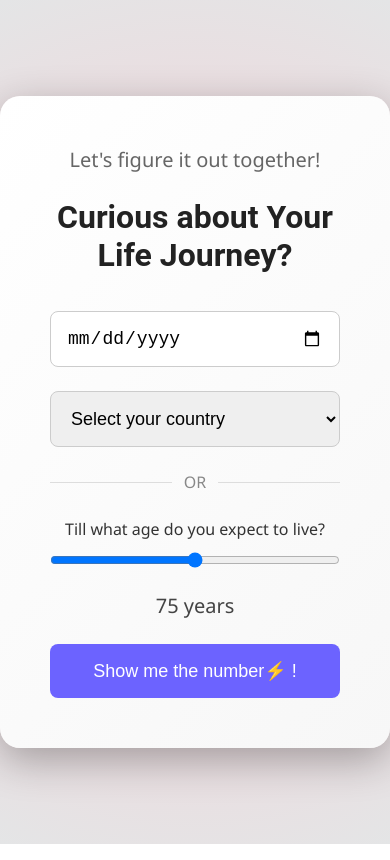
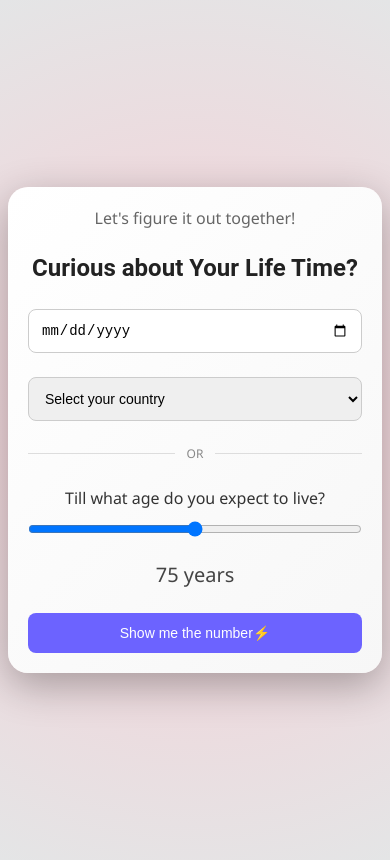
Before and after one commit to prajwalnayak7/ttl, a plain HTML site: page index.html in a window 390 px wide. Drawn offline with Linux system fonts and the light colour scheme; no server answers.

Commit message:
Update index.html

```diff
--- a/index.html
+++ b/index.html
@@ -12,9 +12,10 @@
         justify-content: center;
         align-items: center;
         height: 100vh;
-        margin: 0;
+        margin: 20;
         color: #333;
-        overflow: hidden;
+
+        overflow: auto; /* Enable vertical scroll if content overflows */
     }
 
     .container {
@@ -34,7 +35,7 @@
     }
 
     h1 {
-        font-size: 32px;
+        font-size: 24px;
         color: #222;
         margin-bottom: 25px;
         font-family: 'Roboto', sans-serif;
@@ -101,6 +102,9 @@
         font-size: 20px;
         display: none;
         color: #333;
+        max-height: 50vh; /* Limit height to 50% of viewport height */
+        overflow-y: auto; /* Enable vertical scroll if content overflows */
+        overflow-x: hidden; /* Prevent horizontal scroll */
     }
 
     #countryDisplay {
@@ -139,14 +143,84 @@
     .or-divider::after {
         margin-left: 12px;
     }
+
+    /* Responsive Styles */
+    @media (max-width: 768px) {
+        .container {
+            padding: 30px;
+            max-width: 90%;
+        }
+
+        h1 {
+            font-size: 28px;
+            margin-bottom: 20px;
+        }
+
+        input[type="date"], select {
+            padding: 14px;
+            font-size: 16px;
+        }
+
+        button {
+            font-size: 16px;
+            padding: 14px;
+        }
+
+        .result {
+            font-size: 18px;
+        }
+
+        #countryDisplay {
+            font-size: 18px;
+        }
+
+        .or-divider {
+            font-size: 14px;
+        }
+    }
+
+    @media (max-width: 480px) {
+        .container {
+            padding: 20px;
+        }
+
+        h1 {
+            font-size: 24px;
+            margin-bottom: 15px;
+        }
+
+        input[type="date"], select {
+            padding: 12px;
+            font-size: 14px;
+        }
+
+        button {
+            font-size: 14px;
+            padding: 12px;
+        }
+
+        .result {
+            font-size: 16px;
+        }
+
+        #countryDisplay {
+            font-size: 16px;
+        }
+
+        .or-divider {
+            font-size: 12px;
+        }
+    }
 </style>
+
+
 
 </head>
 <body>
 
 <div class="container">
     <div id="countryDisplay">Let's figure it out together!</div>
-    <h1>Curious about Your Life Journey?</h1>
+    <h1>Curious about Your Life Time?</h1>
     <input type="date" id="dob" placeholder="When were you born? 👶" required>
 
     <select id="countrySelect">
@@ -161,7 +235,7 @@
         <div id="lifeExpectancyValue">75 years</div>
     </div>
 
-    <button onclick="calculateLifeStats()">Show me the number⚡ !</button>
+    <button onclick="calculateLifeStats()">Show me the number⚡</button>
 
     <div id="errorMessage" class="error"></div>
     <div class="result" id="result"></div>
```
